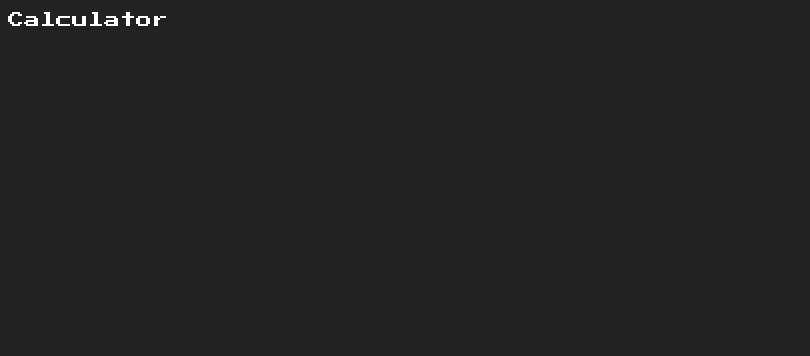
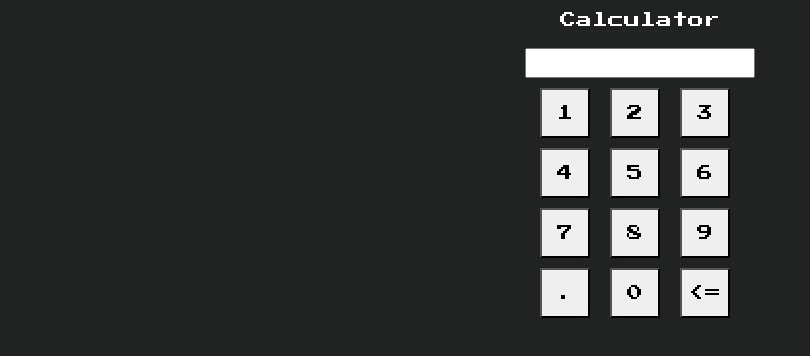
Before and after one commit to AIV420/theterminal, a plain HTML site: page windows/calc.html in a window 1280 px wide. Shown: the whole page, without its empty margins (0-810 px from the left). Drawn offline with Linux system fonts and the light colour scheme.

Commit message:
commint🍃

```diff
--- a/css/uiterminal.css
+++ b/css/uiterminal.css
@@ -253,11 +253,6 @@ button::-moz-focus-inner,
 [type=submit]::-moz-focus-inner {
   padding: 0;
   border-style: none;
-}
-
-button:focus {
-  outline: 1px dotted;
-  outline: 5px auto -webkit-focus-ring-color;
 }
 
 input[type=radio],
@@ -821,4 +816,28 @@ body {
   border-color: #009bb7;
 }
 
-/*# sourceMappingURL=uiterminal.css.map */
+* {
+  scrollbar-width: auto;
+  scrollbar-color: #4a4a4a #000000;
+}
+
+*::-webkit-scrollbar {
+  width: 10px;
+}
+
+*::-webkit-scrollbar-track {
+  background: #212222;
+}
+
+*::-webkit-scrollbar-thumb {
+  background-color: #4a4a4a;
+  border-radius: 0px;
+  border: 0px solid #424242;
+}
+*::-moz-selection {
+  background: gray;
+}
+
+*::selection {
+  background: gray;
+}
--- a/js/term.js
+++ b/js/term.js
@@ -1,6 +1,6 @@
 log("Welcome to The Terminal. Type 'help' for help.");
 
 register_cmd("calc", function(cmd) {
-    openWin("Calculator","calc");
+    openWin("Calculator","calc","250px","400px");
     log("Opened the calculator.");
 });
--- a/windows/calc.html
+++ b/windows/calc.html
@@ -7,10 +7,51 @@
     <link rel="stylesheet" href="../css/uiterminal.css">
     <link href="https://fonts.googleapis.com/css?family=Press+Start+2P" rel="stylesheet">
     <title>Calculator</title>
+    <style>
+        .calc_btn {
+            height: 50px;
+            width: 50px;
+        }
+        .calc_body {
+            width: 200px;
+            display: grid;
+            grid-template-columns: 1fr 1fr 1fr;
+            grid-column-gap: 10px;
+            grid-row-gap: 10px;
+            justify-items: stretch;
+            align-items: stretch;
+            margin-right: auto;
+            margin-left: auto;
+        }
+        .calc_input {
+            display: flex;
+            justify-self: center;
+            margin-bottom: 10px;
+            margin-right: auto;
+            margin-left: auto;
+            width: 230px;
+            outline: none;
+        }
+    </style>
 </head>
 <body>
     <div class='uiterminal-full'>
-        <p>Calculator</p>
+        <p style="text-align: center;">Calculator</p>
+        <input class="calc_input"></input>
+        <div class="calc_body">
+            <button class="calc_btn">1</button>
+            <button class="calc_btn">2</button>
+            <button class="calc_btn">3</button>
+            <button class="calc_btn">4</button>
+            <button class="calc_btn">5</button>
+            <button class="calc_btn">6</button>
+            <button class="calc_btn">7</button>
+            <button class="calc_btn">8</button>
+            <button class="calc_btn">9</button>
+            <button class="calc_btn">.</button>
+            <button class="calc_btn">0</button>
+            <button class="calc_btn">&lt;=</button>
+        </div>
     </div>
 </body>
 </html>
```
Also changed, not shown: index.html (+3 -1 lines).
